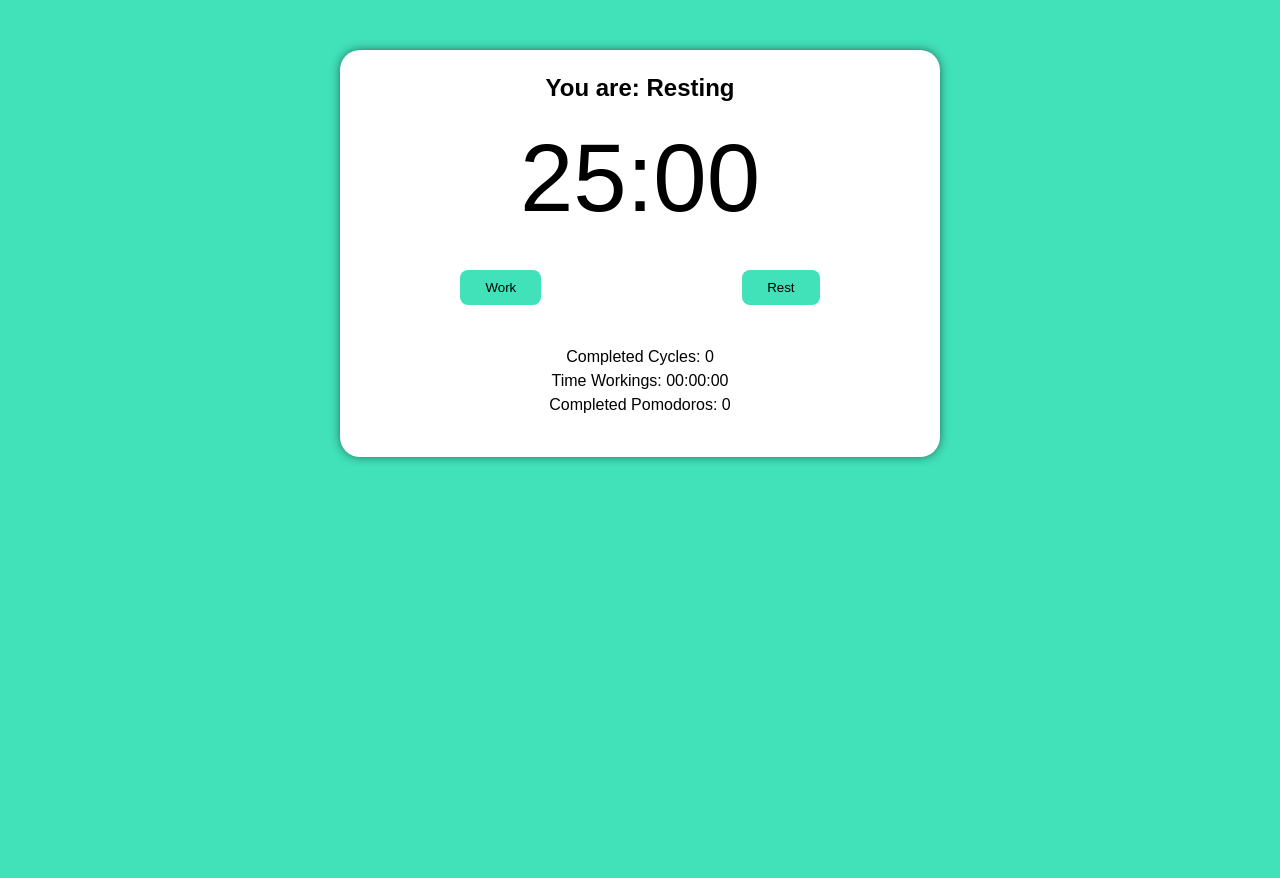
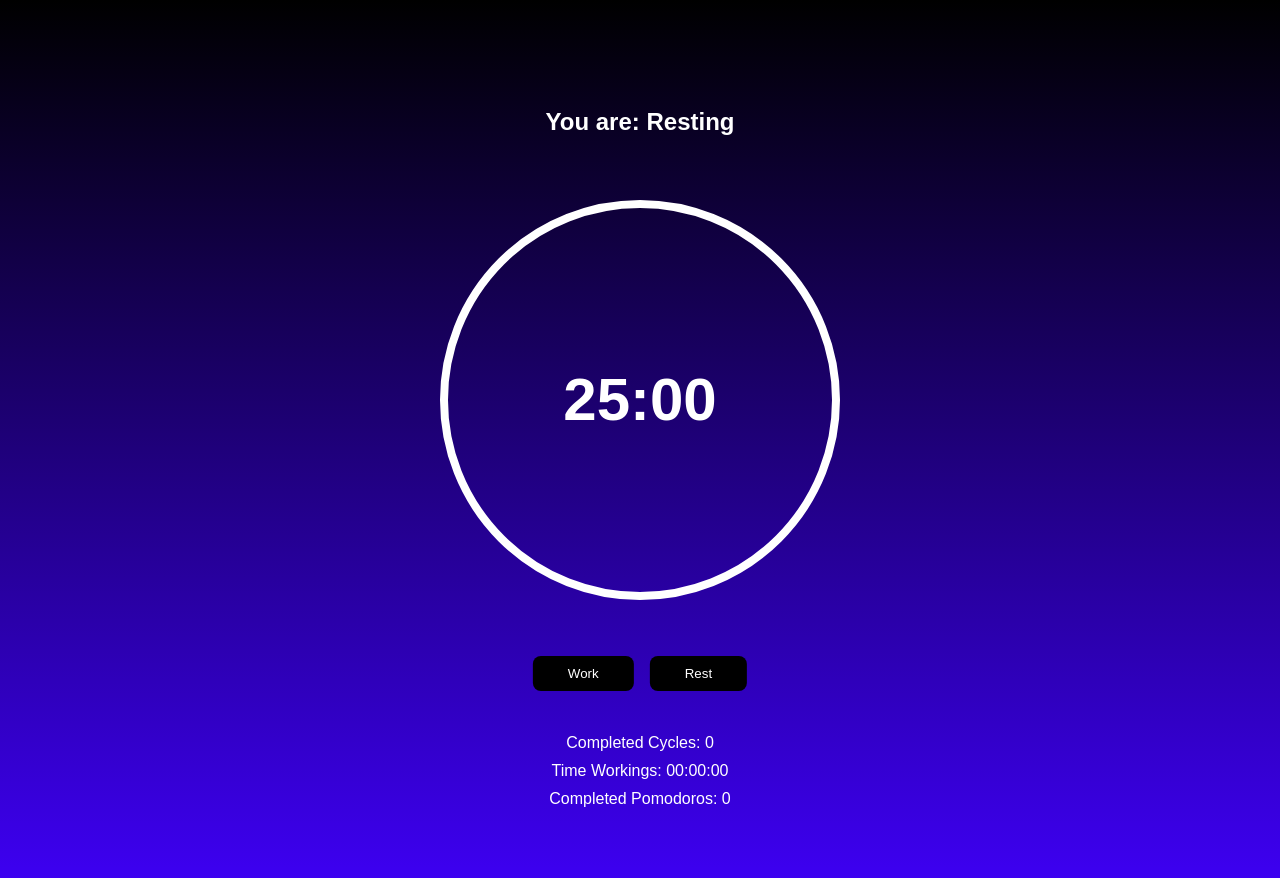
Before and after one commit to Shystra/Pomodoro, a React (Vite) app: page / in a window 1280 px wide. Shown: the top 878 px of the page. Before the commit the page ends 800 px from the top, so only its background shows below. Built offline with nearby package versions, Linux system fonts and the light colour scheme.

Commit message:
style: just change all style for to render new components

```diff
--- a/src/components/pomodoroTimer.tsx
+++ b/src/components/pomodoroTimer.tsx
@@ -80,7 +80,12 @@ export function PomodoroTimer (props:Props): JSX.Element {
 
     useEffect(() => {
         if(working) document.body.classList.add('working');
+        if(working) document.body.classList.add('button_working');
         if(resting) document.body.classList.remove('working');
+        if(resting) document.body.classList.remove('button_working')
+        if(resting) document.body.classList.add('button_resting');
+
+
 
         if(mainTime > 0) return;
 
@@ -140,13 +145,13 @@ export function PomodoroTimer (props:Props): JSX.Element {
 
 
 
+
             <div className="datails">
              <p>Completed Cycles: {completedCycles}</p>
              <p>Time Workings: {secondsToTimes(fullWorkingTime)}</p>
              <p>Completed Pomodoros: {numberOfPomodoros}</p>
 
             </div>
-
         </div>
     )
 }
--- a/src/index.css
+++ b/src/index.css
@@ -1,72 +1,108 @@
-*{
+* {
   margin: 0;
   padding: 0;
   outline: none;
   box-sizing: border-box;
-
 }
 
-body{
+body {
   font-family: sans-serif;
-  background: #41e1ba;
-  transition: background-color 300ms ease-in-out;
-  line-height: 1.5;
-
+  height: 120vh;
+  margin: 0;
+  background: linear-gradient(180deg, rgba(0, 0, 0, 1) 0%, rgba(61, 0, 242, 1) 92%);
 }
 
-.container{
+.container {
   max-width: 640px;
   margin: 0 auto;
+  display: flex;
+  justify-content: center;
+  align-items: center;
+  height: 100vh;
 }
 
 .working {
-  background: #ef5d50;
+  background: rgb(27, 25, 25);
+  background: linear-gradient(180deg, rgba(27, 25, 25, 1) 0%, rgba(255, 0, 0, 1) 100%, rgba(255, 0, 0, 1) 125%);
 }
 
-.hidden{
+.hidden {
   display: none;
 }
 
-.pomodoro{
-  background: #fff;
-  margin: 50px 20px;
-  padding: 20px;
-  border-radius: 20px;
-  box-shadow: 0 0 10px rgba(0, 0, 0, .5);
+.pomodoro {
+  position: relative;
+  width: 400px; /* Aumente o tamanho do círculo */
+  height: 400px; /* Aumente o tamanho do círculo */
+  border-radius: 50%;
+  border: 8px solid #fff;
+  display: flex;
+  flex-direction: column;
+  /* justify-content: center; */
+  align-items: center;
 }
 
 .pomodoro h2 {
   font-size: 24px;
+  color: #fff;
+  text-align: center;
+  position: absolute; /* Posicione o h2 fora do círculo */
+  top: -100px; /* Ajuste a posição vertical */
+  left: 50%;
+  transform: translateX(-50%);
+}
+
+.pomodoro .timer {
+  font-size: 60px;
+  font-weight: bold;
+  color: #fff;
+  margin-top: 41%;
+}
+
+.pomodoro .controls {
+  display: flex;
+  flex-direction: row; /* Exibir os botões em linha */
+  align-items: center; /* Centralizar os botões verticalmente */
+  justify-content: space-around; /* Espaço uniforme entre os botões */
+  height: 10px; /* Defina a altura desejada para os botões */
+  margin: -1rem 0;
+  position: absolute; /* Posicionar os botões fora do círculo */
+  bottom: -70px; /* Ajuste a posição vertical */
+  left: 50%;
+  transform: translateX(-50%);
+}
+
+.pomodoro button {
+  background: black;
+  color: #fff;
+  border: none;
+  cursor: pointer;
+  padding: 10px 35px;
+  border-radius: 8px;
+  transition: background-color 300ms ease-in-out;
+  margin: 0.5rem;
+}
+
+.working .pomodoro button {
+  background-color: black;
+  color: #fff;
+}
+
+.button_resting .timer {
+  color: rgba(61, 0, 242, 1);
+}
+
+.button_working .timer {
+  color: rgba(255, 0, 0, 1);
+}
+
+.pomodoro .datails {
+  margin-top: 300px; /* Ajuste a margem para separar dos botões */
+
+  color: #fff;
   text-align: center;
 
 }
-.pomodoro .timer {
-  font-size: 6rem;
-  text-align: center;
+.pomodoro .datails p{
+  margin-bottom: 10px;
 }
-
-.pomodoro .controls{
-  display: flex;
-  align-items: center;
-  justify-content: space-evenly;
-}
-
-.pomodoro button{
-  background: #41e1ba;
-  border: none;
-  cursor: pointer;
-  padding: 10px 25px;
-  border-radius: 8px;
-  transition: background-color 300ms ease-in-out;
-  margin: 20px auto;
-}
-
-.working .pomodoro button{
- background-color: #ef5d50;
- color: #fff;
-}
-
-.pomodoro .datails{
-  margin: 20px 0;
-  text-align: center;
-}
```
